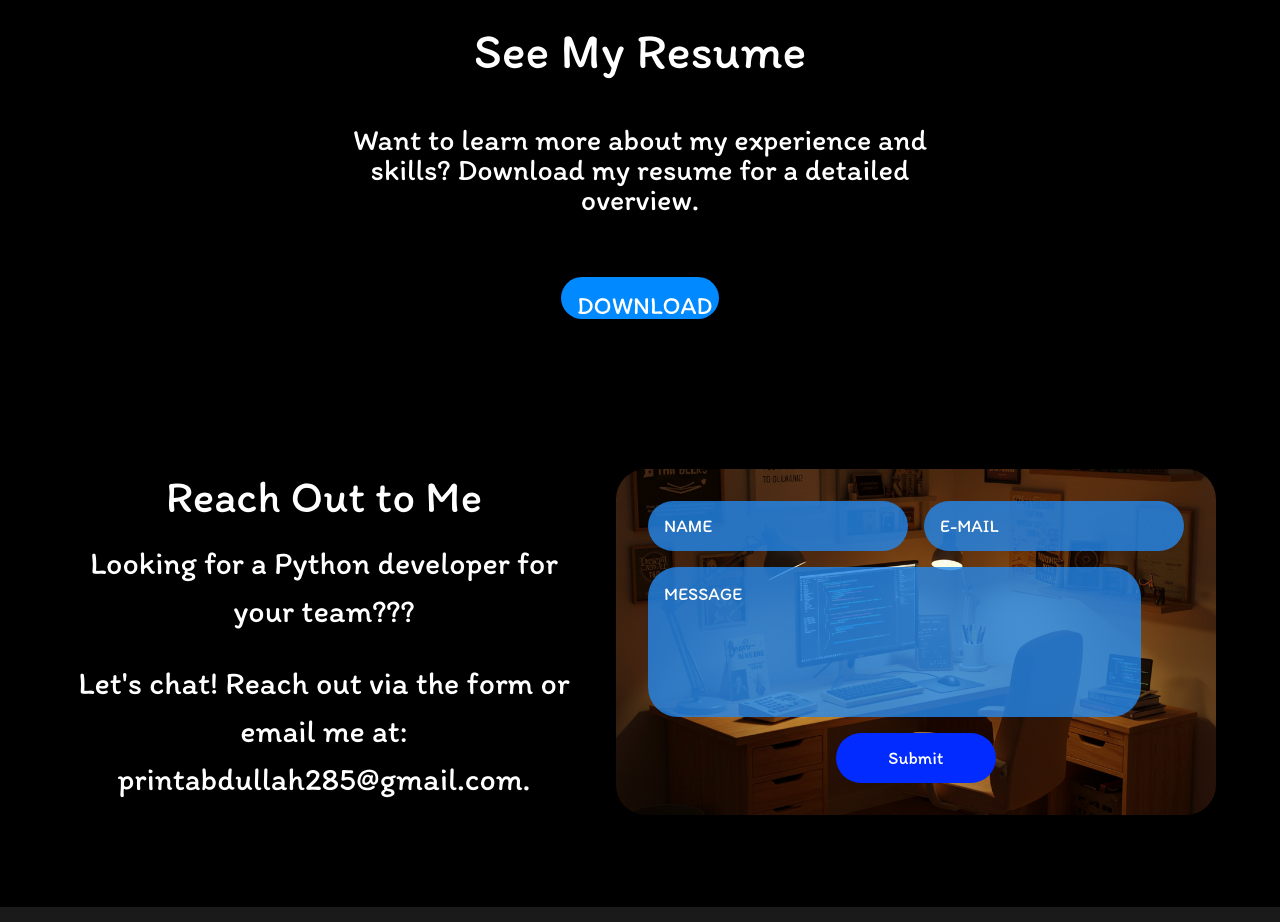
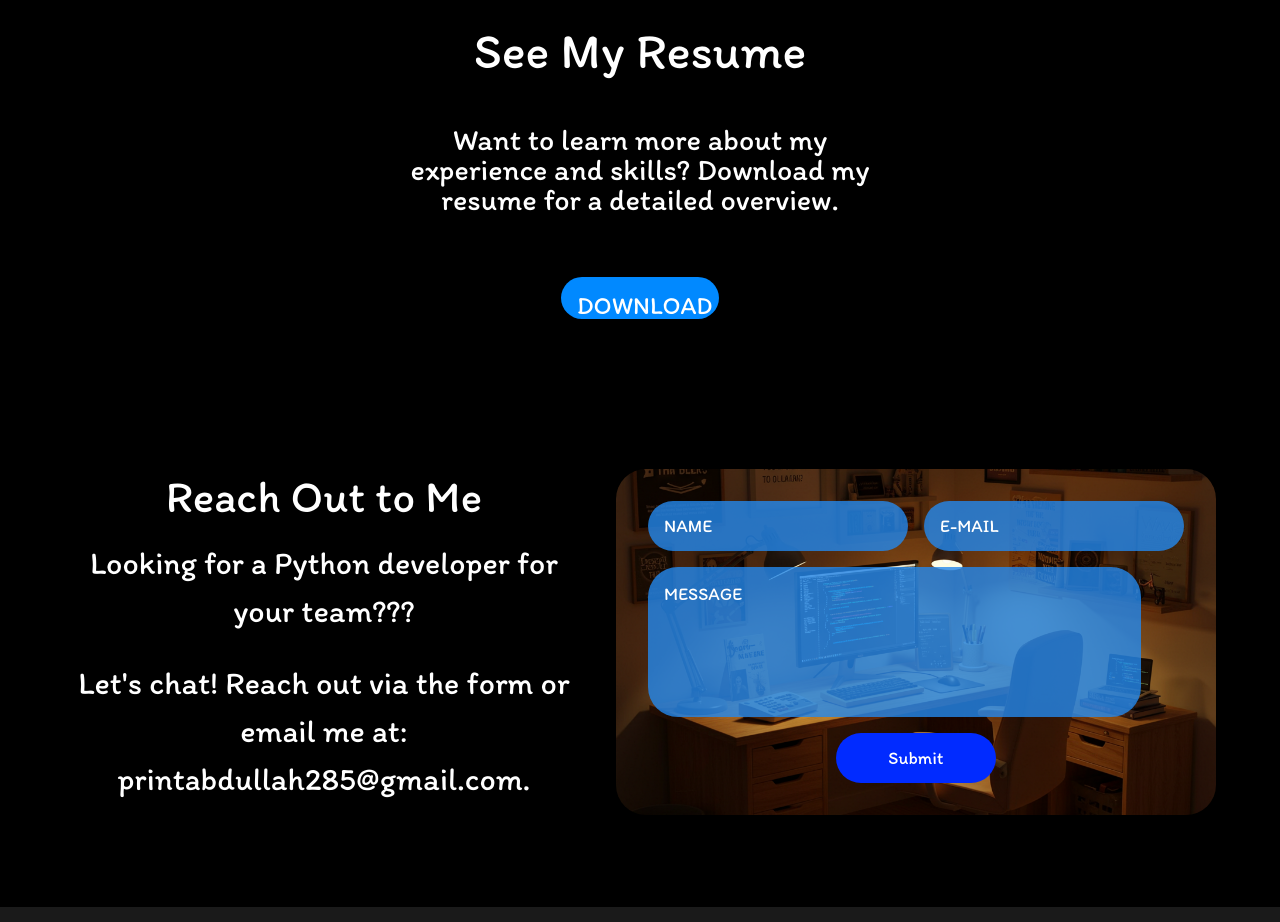
Before and after one commit to abdullahinto/portfolio-Muhammad-Abdullah, a plain HTML site: page app/templates/index.html in a window 1280 px wide. Shown: the part 2200-3122 px from the top of the page. Drawn offline with nearby package versions, Linux system fonts and the light colour scheme; files that its build step writes are made by us from their sources; files whose address does not match are found by name.

Commit message:
fixed issues

```diff
--- a/app/static/css/resume.css
+++ b/app/static/css/resume.css
@@ -27,7 +27,7 @@
 
     .resume-section p {
       font-size: 30px;
-      width: 628px;
+      width: 500px;
       height: 120px;
       margin: 0 auto 2rem;
       color: white;
```
